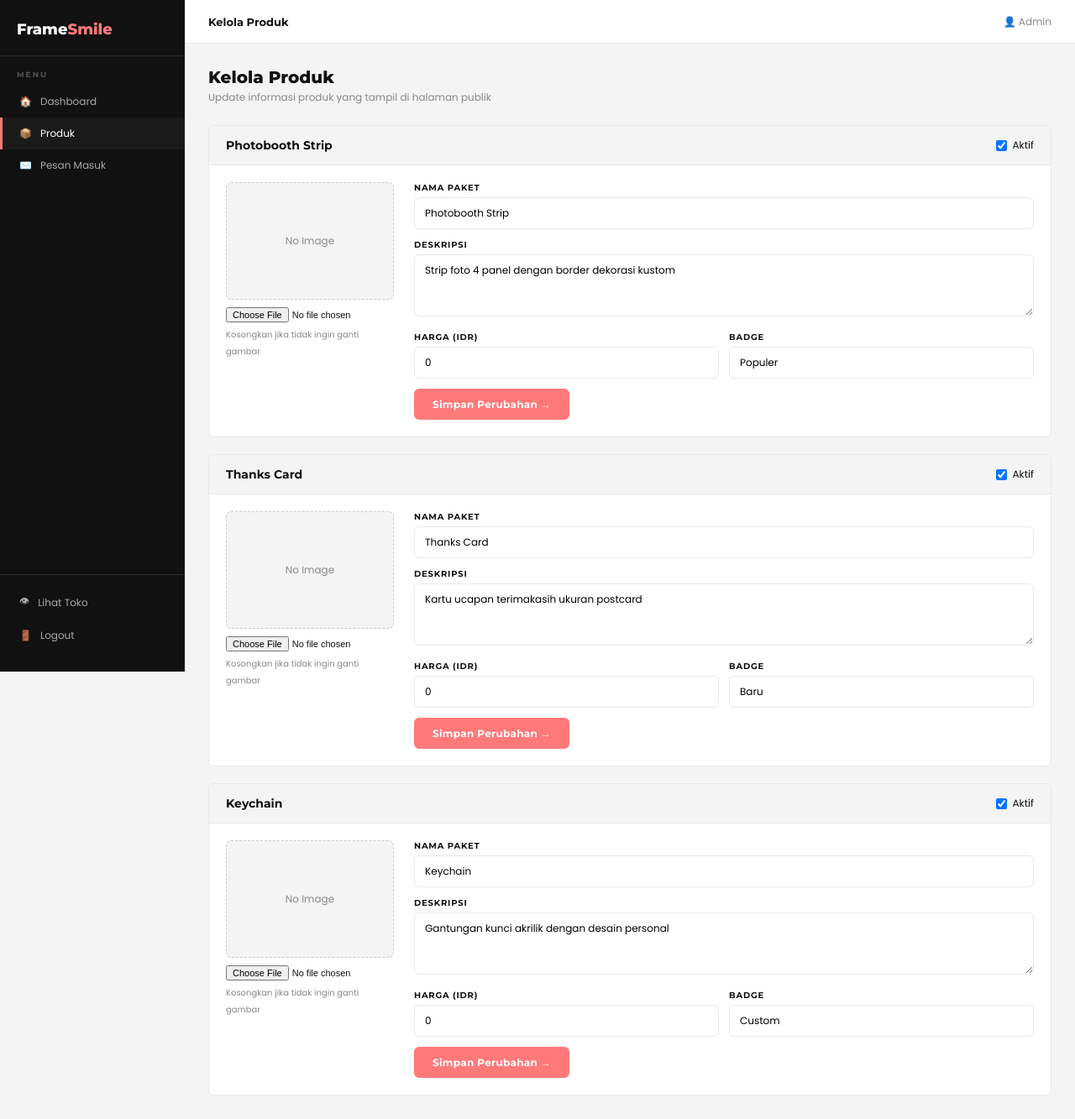
After one commit to The-Noctura/framesmile, a PHP site: page /admin/products.php in a window 1280 px wide. The commit adds this page. Shown: the whole page at 84% size. Run offline with PHP 8.4, Linux system fonts and the light colour scheme; the visitor is signed in with stand-in values (Sample User, id 1); data comes from the database, SQL or seed files in the repository; data that the repository does not hold is empty.

Commit message:
add admin panel

```diff
--- /dev/null
+++ b/admin/admin.css
@@ -0,0 +1,279 @@
+@import url('https://fonts.googleapis.com/css2?family=Montserrat:wght@600;700;800&family=Poppins:wght@400;500;600&display=swap');
+
+*, *::before, *::after { box-sizing: border-box; margin: 0; padding: 0; }
+
+:root {
+    --black:        #111111;
+    --white:        #ffffff;
+    --bg:           #f4f4f4;
+    --gray:         #888888;
+    --light:        #e8e8e8;
+    --accent:       #FF7979;
+    --accent-hover: #e86060;
+    --accent-light: #fff0f0;
+    --radius:       6px;
+    --sidebar-w:    220px;
+    --font-head:    'Montserrat', sans-serif;
+    --font-body:    'Poppins', sans-serif;
+}
+
+body {
+    font-family: var(--font-body);
+    background: var(--bg);
+    color: var(--black);
+    font-size: 13px;
+    display: flex;
+    min-height: 100vh;
+}
+
+/* ── LOGIN PAGE ── */
+body.login-page {
+    display: flex;
+    align-items: center;
+    justify-content: center;
+    background: var(--bg);
+}
+.login-box {
+    background: var(--white);
+    border: 2px solid var(--black);
+    border-radius: var(--radius);
+    padding: 40px 36px;
+    width: 380px;
+    box-shadow: 6px 6px 0 var(--black);
+}
+.login-logo {
+    font-family: var(--font-head);
+    font-size: 22px; font-weight: 800;
+    margin-bottom: 4px; color: var(--black);
+}
+.login-logo em { color: var(--accent); font-style: normal; }
+.login-sub {
+    font-size: 12px; color: var(--gray);
+    margin-bottom: 28px;
+}
+
+/* ── SIDEBAR ── */
+.admin-sidebar {
+    width: var(--sidebar-w);
+    background: var(--black);
+    color: var(--white);
+    display: flex;
+    flex-direction: column;
+    position: fixed;
+    top: 0; left: 0; bottom: 0;
+    z-index: 100;
+    padding: 24px 0;
+}
+.sidebar-logo {
+    font-family: var(--font-head);
+    font-size: 18px; font-weight: 800;
+    padding: 0 20px 20px;
+    border-bottom: 1px solid #2a2a2a;
+    margin-bottom: 16px;
+}
+.sidebar-logo em { color: var(--accent); font-style: normal; }
+.sidebar-label {
+    font-size: 9px; font-weight: 700;
+    letter-spacing: 2px; color: #555;
+    padding: 0 20px 8px;
+    font-family: var(--font-head);
+}
+.sidebar-nav { flex: 1; }
+.nav-item {
+    display: flex; align-items: center; gap: 10px;
+    padding: 10px 20px;
+    color: #aaa; font-size: 12px;
+    text-decoration: none;
+    transition: .15s;
+    border-left: 3px solid transparent;
+}
+.nav-item:hover  { background: #1a1a1a; color: var(--white); }
+.nav-item.active { background: #1a1a1a; color: var(--white); border-left-color: var(--accent); }
+.sidebar-bottom  { border-top: 1px solid #2a2a2a; padding-top: 12px; }
+.nav-logout:hover { color: var(--accent) !important; }
+
+/* ── MAIN ── */
+.admin-main {
+    margin-left: var(--sidebar-w);
+    flex: 1;
+    display: flex;
+    flex-direction: column;
+    min-height: 100vh;
+}
+
+/* ── TOPBAR ── */
+.admin-topbar {
+    height: 52px;
+    background: var(--white);
+    border-bottom: 1.5px solid var(--light);
+    display: flex; align-items: center;
+    justify-content: space-between;
+    padding: 0 28px;
+    position: sticky; top: 0; z-index: 90;
+}
+.topbar-title  { font-family: var(--font-head); font-size: 13px; font-weight: 700; }
+.topbar-admin  { font-size: 12px; color: var(--gray); }
+
+/* ── CONTENT ── */
+.admin-content { padding: 28px; }
+.page-header {
+    display: flex; align-items: flex-start;
+    justify-content: space-between; margin-bottom: 24px;
+}
+.page-title { font-family: var(--font-head); font-size: 20px; font-weight: 800; margin-bottom: 3px; }
+.page-sub   { font-size: 12px; color: var(--gray); }
+
+/* ── STATS ── */
+.stats-grid {
+    display: grid;
+    grid-template-columns: repeat(4, 1fr);
+    gap: 14px; margin-bottom: 28px;
+}
+.stat-card {
+    background: var(--white);
+    border: 1.5px solid var(--light);
+    border-radius: var(--radius);
+    padding: 18px 20px;
+    transition: box-shadow .15s;
+}
+.stat-card:hover { box-shadow: 3px 3px 0 var(--accent); border-color: var(--accent); }
+.stat-card.accent { border-color: var(--accent); background: var(--accent-light); }
+.stat-icon  { font-size: 22px; margin-bottom: 8px; }
+.stat-val   { font-family: var(--font-head); font-size: 28px; font-weight: 800; margin-bottom: 2px; }
+.stat-label { font-size: 11px; color: var(--gray); }
+
+/* ── SECTION HEADER ── */
+.section-header {
+    display: flex; align-items: center;
+    justify-content: space-between; margin-bottom: 12px;
+}
+.section-title { font-family: var(--font-head); font-size: 14px; font-weight: 700; }
+.section-link  { font-size: 12px; color: var(--accent); text-decoration: none; }
+.section-link:hover { text-decoration: underline; }
+
+/* ── TABLE ── */
+.table-wrap { overflow-x: auto; }
+.admin-table {
+    width: 100%; border-collapse: collapse;
+    background: var(--white);
+    border: 1.5px solid var(--light);
+    border-radius: var(--radius);
+    overflow: hidden;
+}
+.admin-table th {
+    padding: 10px 14px; text-align: left;
+    font-family: var(--font-head); font-size: 10px;
+    font-weight: 700; text-transform: uppercase;
+    letter-spacing: 1px; color: var(--gray);
+    background: var(--bg);
+    border-bottom: 1.5px solid var(--light);
+}
+.admin-table td {
+    padding: 10px 14px;
+    border-bottom: 1px solid var(--light);
+    font-size: 12px; vertical-align: middle;
+}
+.admin-table tbody tr:hover { background: #fafafa; }
+.admin-table tbody tr:last-child td { border-bottom: none; }
+
+/* ── PRODUCT EDIT ── */
+.products-edit-list { display: flex; flex-direction: column; gap: 20px; }
+.product-edit-card {
+    background: var(--white);
+    border: 1.5px solid var(--light);
+    border-radius: var(--radius);
+    overflow: hidden;
+}
+.product-edit-header {
+    display: flex; align-items: center;
+    justify-content: space-between;
+    padding: 14px 20px;
+    border-bottom: 1px solid var(--light);
+    background: var(--bg);
+}
+.product-edit-header h3 {
+    font-family: var(--font-head);
+    font-size: 14px; font-weight: 700;
+}
+.product-edit-body {
+    display: grid;
+    grid-template-columns: 200px 1fr;
+    gap: 24px;
+    padding: 20px;
+}
+.product-edit-img img {
+    width: 100%; border-radius: var(--radius);
+    border: 1px solid var(--light);
+    margin-bottom: 8px;
+    object-fit: cover; height: 140px;
+}
+.product-edit-img input[type="file"] {
+    width: 100%; font-size: 11px;
+    margin-bottom: 4px;
+}
+.product-edit-img small { font-size: 10px; color: var(--gray); }
+.img-placeholder {
+    width: 100%; height: 140px;
+    background: var(--bg); border: 1.5px dashed #ccc;
+    border-radius: var(--radius);
+    display: flex; align-items: center; justify-content: center;
+    font-size: 12px; color: var(--gray);
+    margin-bottom: 8px;
+}
+.toggle {
+    display: flex; align-items: center; gap: 6px;
+    font-size: 12px; cursor: pointer;
+    font-family: var(--font-body);
+}
+
+/* ── ALERTS ── */
+.alert {
+    padding: 10px 16px; border-radius: var(--radius);
+    margin-bottom: 16px; font-size: 12px;
+}
+.alert-success { background: #f0fdf4; border: 1px solid #86efac; color: #15803d; }
+.alert-error   { background: #fff0f0; border: 1px solid #fca5a5; color: #dc2626; }
+
+/* ── EMPTY STATE ── */
+.empty-state { text-align: center; padding: 60px 20px; color: var(--gray); }
+
+/* ── BUTTONS ── */
+.btn-primary {
+    display: inline-flex; align-items: center; gap: 6px;
+    padding: 9px 20px;
+    background: var(--accent); color: var(--white);
+    border: 2px solid var(--accent); border-radius: var(--radius);
+    font-family: var(--font-head); font-size: 12px;
+    font-weight: 700; cursor: pointer; transition: .15s;
+    text-decoration: none; letter-spacing: .3px;
+}
+.btn-primary:hover { background: var(--accent-hover); border-color: var(--accent-hover); color: var(--white); }
+
+/* ── FORM ── */
+.form-group  { margin-bottom: 12px; }
+.form-row    { display: grid; grid-template-columns: 1fr 1fr; gap: 12px; }
+.form-label  {
+    display: block; font-family: var(--font-head);
+    font-size: 10px; font-weight: 700;
+    text-transform: uppercase; letter-spacing: .8px;
+    margin-bottom: 5px;
+}
+.form-input {
+    width: 100%; padding: 9px 12px;
+    border: 1.5px solid var(--light);
+    border-radius: var(--radius);
+    font-family: var(--font-body); font-size: 12px;
+    background: var(--white); transition: border-color .15s;
+}
+.form-input:focus { outline: none; border-color: var(--accent); }
+
+/* ── TABLE BUTTONS ── */
+.tbl-btn {
+    display: inline-flex; align-items: center;
+    padding: 4px 9px;
+    border: 1px solid var(--light); border-radius: var(--radius);
+    background: var(--bg); font-size: 10px;
+    cursor: pointer; transition: .12s;
+    text-decoration: none; color: var(--black);
+}
+.tbl-btn-del:hover { background: #fff0f0; border-color: #fca5a5; color: #dc2626; }
--- /dev/null
+++ b/admin/auth.php
@@ -0,0 +1,7 @@
+<?php
+if (session_status() === PHP_SESSION_NONE) session_start();
+
+if (empty($_SESSION['fs_admin'])) {
+  header('Location: login.php');
+  exit;
+}
--- /dev/null
+++ b/admin/logout.php
@@ -0,0 +1,6 @@
+<?php
+session_start();
+unset($_SESSION['fs_admin']);
+session_destroy();
+header('Location: login.php');
+exit;
--- /dev/null
+++ b/admin/products.php
@@ -0,0 +1,171 @@
+<?php
+require_once 'auth.php';
+require_once __DIR__ . '/../includes/db.php';
+
+$pageTitle = 'Kelola Produk';
+$baseUrl   = '/framesmile';
+$uploadDir = __DIR__ . '/../public/assets/product-assets/images/products/';
+
+if (!is_dir($uploadDir)) mkdir($uploadDir, 0755, true);
+
+$success = '';
+$error   = '';
+
+// ── UPDATE PRODUK ──
+if ($_SERVER['REQUEST_METHOD'] === 'POST') {
+    $id          = (int)$_POST['id'];
+    $name        = mysqli_real_escape_string($koneksi, trim($_POST['name']        ?? ''));
+    $description = mysqli_real_escape_string($koneksi, trim($_POST['description'] ?? ''));
+    $price       = (int)$_POST['price'];
+    $badge       = mysqli_real_escape_string($koneksi, trim($_POST['badge']       ?? ''));
+    $is_active   = isset($_POST['is_active']) ? 1 : 0;
+
+    // Upload gambar baru kalau ada
+    $imagePath = mysqli_real_escape_string($koneksi, $_POST['current_image'] ?? '');
+    if (!empty($_FILES['image']['name'])) {
+        $file    = $_FILES['image'];
+        $ext     = strtolower(pathinfo($file['name'], PATHINFO_EXTENSION));
+        $allowed = ['png', 'jpg', 'jpeg'];
+
+        if (!in_array($ext, $allowed)) {
+            $error = 'Format file harus PNG atau JPG!';
+        } elseif ($file['size'] > 5 * 1024 * 1024) {
+            $error = 'Ukuran file maksimal 5MB!';
+        } else {
+            $filename  = 'product_' . $id . '_' . time() . '.' . $ext;
+            if (move_uploaded_file($file['tmp_name'], $uploadDir . $filename)) {
+                $imagePath = mysqli_real_escape_string($koneksi, 'public/assets/product-assets/images/products/' . $filename);
+            } else {
+                $error = 'Gagal upload gambar.';
+            }
+        }
+    }
+
+    if (!$error) {
+        mysqli_query($koneksi, "
+            UPDATE products
+            SET name='$name', description='$description', price=$price,
+                badge='$badge', is_active=$is_active, image='$imagePath'
+            WHERE id=$id
+        ");
+        $success = 'Produk berhasil diupdate!';
+    }
+}
+
+// Ambil semua produk
+$products = [];
+$res = mysqli_query($koneksi, "SELECT * FROM products ORDER BY sort_order ASC");
+while ($row = mysqli_fetch_assoc($res)) $products[] = $row;
+?>
+<!DOCTYPE html>
+<html lang="id">
+<head>
+    <meta charset="UTF-8">
+    <meta name="viewport" content="width=device-width, initial-scale=1.0">
+    <title>Kelola Produk — FrameSmile Admin</title>
+    <link href="https://fonts.googleapis.com/css2?family=Montserrat:wght@600;700;800&family=Poppins:wght@400;500&display=swap" rel="stylesheet">
+    <link rel="stylesheet" href="admin.css">
+</head>
+<body>
+
+<?php include 'sidebar.php'; ?>
+
+<div class="admin-main">
+    <?php include 'topbar.php'; ?>
+    <div class="admin-content">
+
+        <div class="page-header">
+            <div>
+                <h1 class="page-title">Kelola Produk</h1>
+                <p class="page-sub">Update informasi produk yang tampil di halaman publik</p>
+            </div>
+        </div>
+
+        <?php if ($success): ?>
+            <div class="alert alert-success">✓ <?= htmlspecialchars($success) ?></div>
+        <?php endif; ?>
+        <?php if ($error): ?>
+            <div class="alert alert-error">⚠ <?= htmlspecialchars($error) ?></div>
+        <?php endif; ?>
+
+        <div class="products-edit-list">
+            <?php foreach ($products as $p): ?>
+            <div class="product-edit-card">
+                <form method="POST" enctype="multipart/form-data">
+                    <input type="hidden" name="id" value="<?= $p['id'] ?>">
+                    <input type="hidden" name="current_image" value="<?= htmlspecialchars($p['image'] ?? '') ?>">
+
+                    <div class="product-edit-header">
+                        <h3><?= htmlspecialchars($p['name']) ?></h3>
+                        <label class="toggle">
+                            <input type="checkbox" name="is_active" <?= $p['is_active'] ? 'checked' : '' ?>>
+                            <span>Aktif</span>
+                        </label>
+                    </div>
+
+                    <div class="product-edit-body">
+
+                        <!-- Gambar -->
+                        <div class="product-edit-img">
+                            <?php if ($p['image']): ?>
+                                <img src="<?= $baseUrl . '/' . htmlspecialchars($p['image']) ?>"
+                                     alt="" id="preview_<?= $p['id'] ?>">
+                            <?php else: ?>
+                                <div class="img-placeholder">No Image</div>
+                            <?php endif; ?>
+                            <input type="file" name="image" accept=".png,.jpg,.jpeg"
+                                   onchange="previewImg(this, 'preview_<?= $p['id'] ?>')">
+                            <small>Kosongkan jika tidak ingin ganti gambar</small>
+                        </div>
+
+                        <!-- Form fields -->
+                        <div class="product-edit-fields">
+                            <div class="form-group">
+                                <label class="form-label">Nama Paket</label>
+                                <input class="form-input" type="text" name="name"
+                                       value="<?= htmlspecialchars($p['name']) ?>" required>
+                            </div>
+                            <div class="form-group">
+                                <label class="form-label">Deskripsi</label>
+                                <textarea class="form-input" name="description"
+                                          rows="3"><?= htmlspecialchars($p['description'] ?? '') ?></textarea>
+                            </div>
+                            <div class="form-row">
+                                <div class="form-group">
+                                    <label class="form-label">Harga (IDR)</label>
+                                    <input class="form-input" type="number" name="price"
+                                           value="<?= $p['price'] ?? 0 ?>">
+                                </div>
+                                <div class="form-group">
+                                    <label class="form-label">Badge</label>
+                                    <input class="form-input" type="text" name="badge"
+                                           value="<?= htmlspecialchars($p['badge'] ?? '') ?>"
+                                           placeholder="Populer, Baru, dll">
+                                </div>
+                            </div>
+                            <button type="submit" class="btn-primary">Simpan Perubahan →</button>
+                        </div>
+
+                    </div>
+                </form>
+            </div>
+            <?php endforeach; ?>
+        </div>
+
+    </div>
+</div>
+
+<script>
+function previewImg(input, previewId) {
+    if (!input.files[0]) return;
+    const reader = new FileReader();
+    reader.onload = e => {
+        const img = document.getElementById(previewId);
+        if (img) img.src = e.target.result;
+    };
+    reader.readAsDataURL(input.files[0]);
+}
+</script>
+
+</body>
+</html>
--- /dev/null
+++ b/admin/sidebar.php
@@ -0,0 +1,26 @@
+<?php
+$currentPage = basename($_SERVER['PHP_SELF']);
+?>
+<aside class="admin-sidebar">
+    <div class="sidebar-logo">Frame<em>Smile</em></div>
+    <div class="sidebar-label">MENU</div>
+    <nav class="sidebar-nav">
+        <a href="index.php" class="nav-item <?= $currentPage==='index.php' ? 'active' : '' ?>">
+            <span>🏠</span> Dashboard
+        </a>
+        <a href="products.php" class="nav-item <?= $currentPage==='products.php' ? 'active' : '' ?>">
+            <span>📦</span> Produk
+        </a>
+        <a href="contacts.php" class="nav-item <?= $currentPage==='contacts.php' ? 'active' : '' ?>">
+            <span>✉️</span> Pesan Masuk
+        </a>
+    </nav>
+    <div class="sidebar-bottom">
+        <a href="../pages/product.php" class="nav-item" target="_blank">
+            <span>👁</span> Lihat Toko
+        </a>
+        <a href="logout.php" class="nav-item nav-logout">
+            <span>🚪</span> Logout
+        </a>
+    </div>
+</aside>
--- /dev/null
+++ b/admin/topbar.php
@@ -0,0 +1,7 @@
+<?php // admin/topbar.php ?>
+<header class="admin-topbar">
+    <div class="topbar-title"><?= $pageTitle ?? 'Admin Panel' ?></div>
+    <div class="topbar-right">
+        <span class="topbar-admin">👤 Admin</span>
+    </div>
+</header>
--- a/components/navbar.php
+++ b/components/navbar.php
@@ -8,7 +8,6 @@
         <a href="../pages/home.php" class="active">HOME</a>
         <a href="../pages/about.php">ABOUT</a>
         <a href="../pages/product.php">PRODUCT</a>
-        <a href="../pages/editor.php">CUSTOM DESGIN</a>
         <a href="../pages/contact.php">CONTACT</a>
     </div>
 
```
Also changed, not shown: admin/contacts.php (added, +95 -0 lines), admin/index.php (added, +82 -0 lines), admin/login.php (added, +52 -0 lines).
